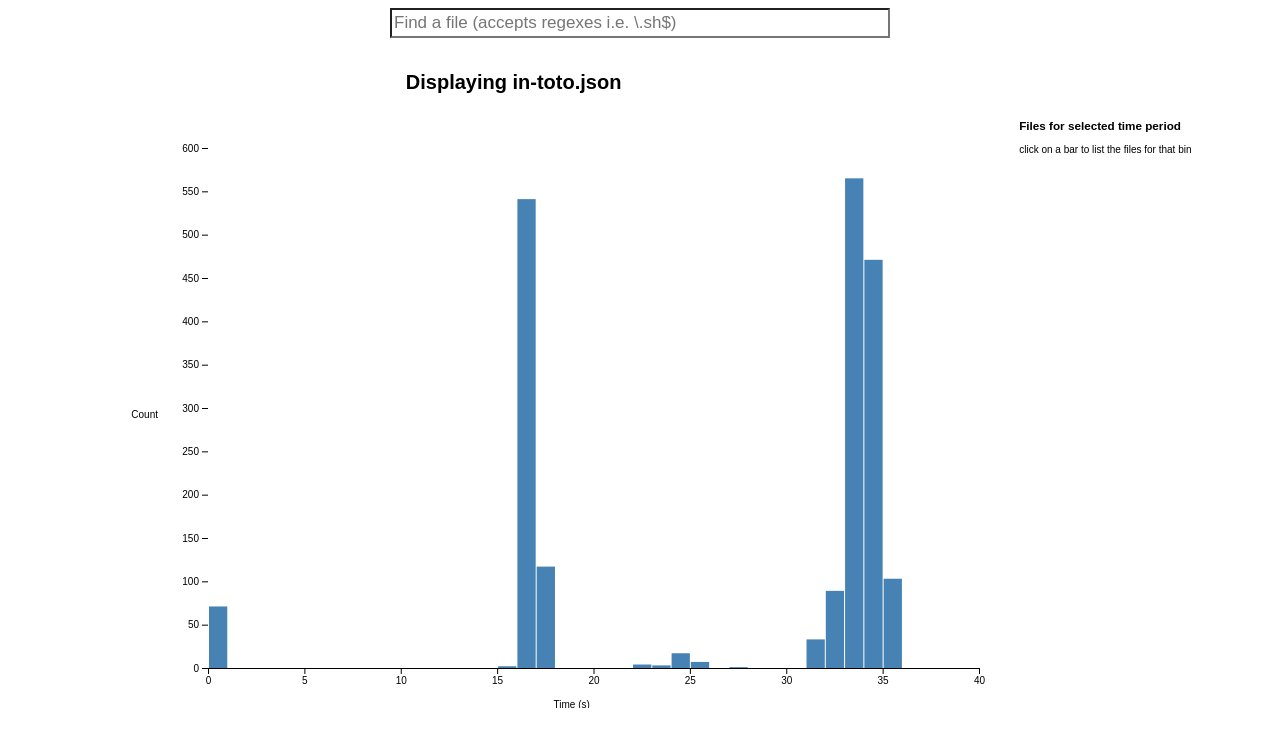
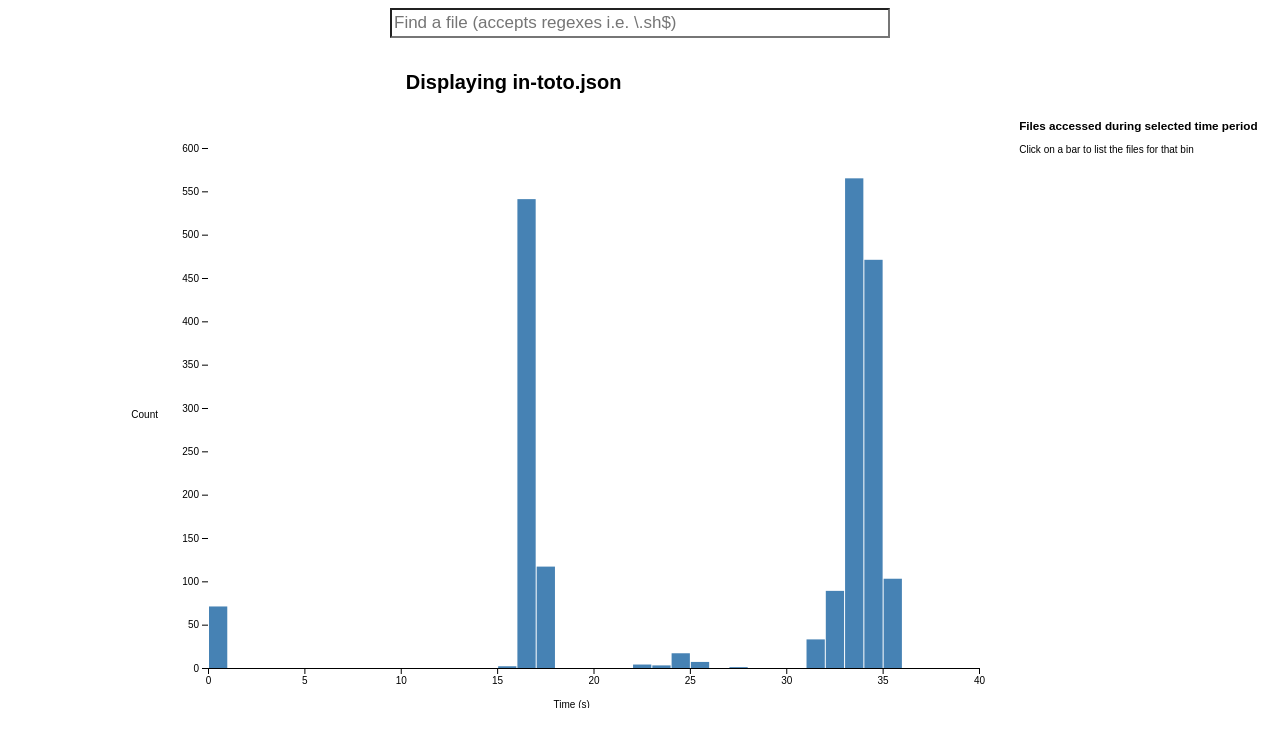
Before and after one commit to adityasaky/wavybuilds, a plain HTML site: page index.html in a window 1280 px wide. Drawn offline with nearby package versions, Linux system fonts and the light colour scheme.

Commit message:
Adjust instructions for file viewing
Signed-off-by: Aditya Sirish <aditya@saky.in>

```diff
--- a/index.html
+++ b/index.html
@@ -86,8 +86,8 @@
     <div id="title" class="child-container" style="text-align: center; margin-top: 20px; width: 80%;"></div>
     <div id="content" class="child-container" style="width: 80%;"></div>
     <div class="child-container" style="width: 19%;">
-      <h3>Files for selected time period</h3>
-      <p id="files">click on a bar to list the files for that bin</p>
+      <h3>Files accessed during selected time period</h3>
+      <p id="files">Click on a bar to list the files for that bin</p>
     </div>
   </div>
 
```
